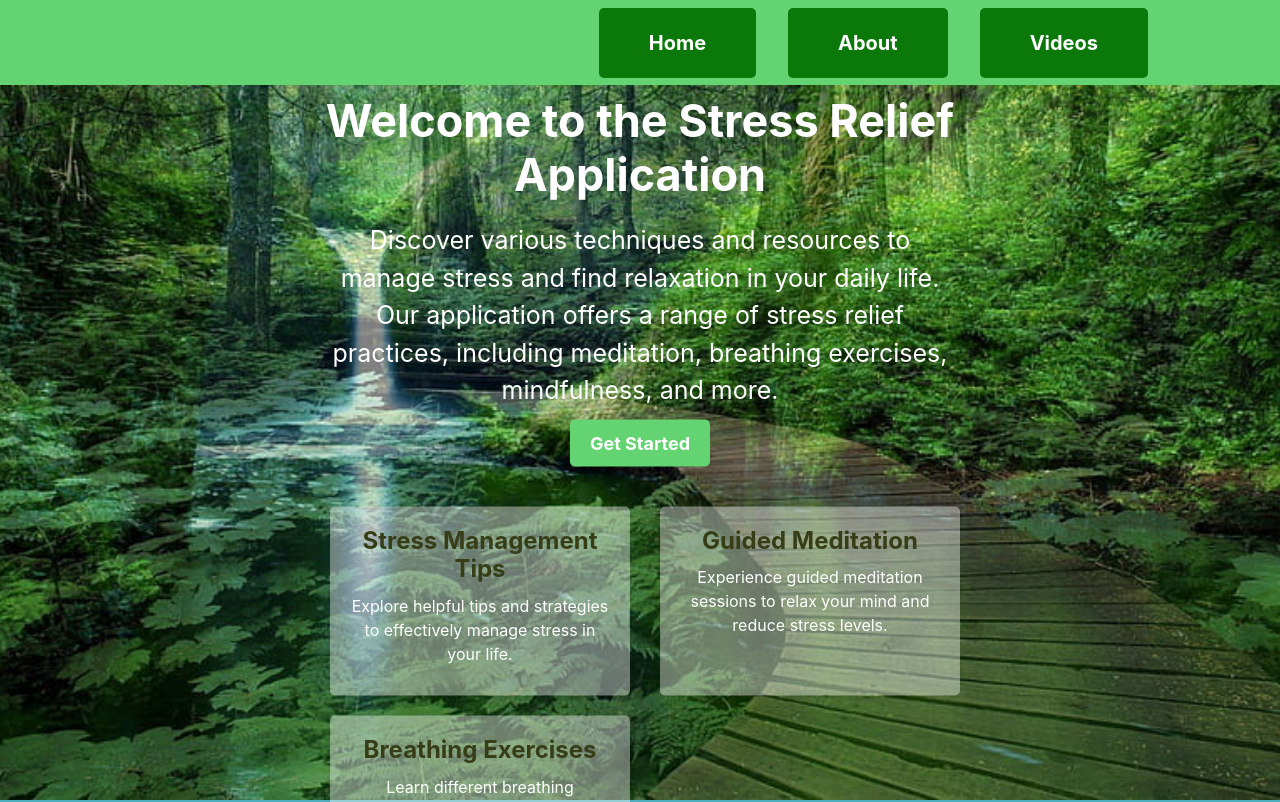
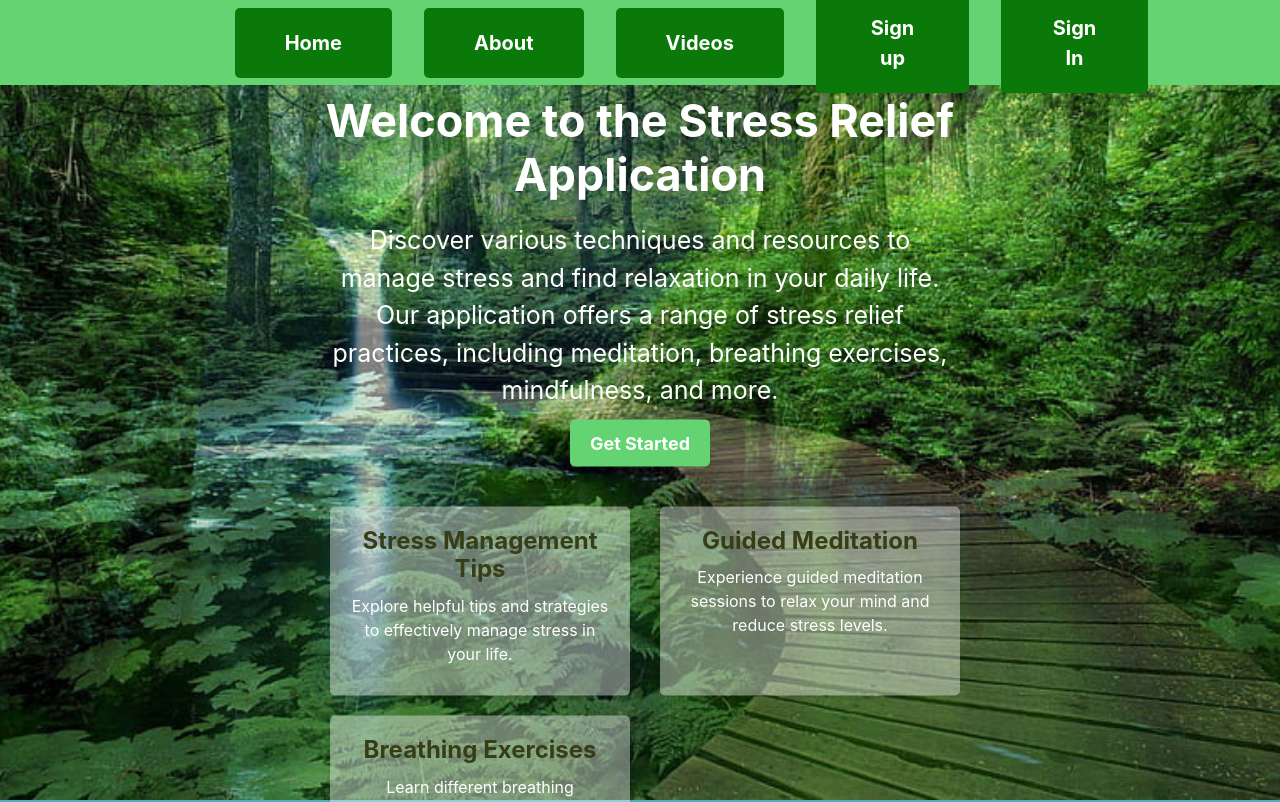
Before and after one commit to Cmbailey089/zenify, a React (Create React App) app in the folder client/: page / in a window 1280 px wide. Shown: the top 802 px of the page. Built offline with nearby package versions, Linux system fonts and the light colour scheme; the HTML template or start-up script is replaced by a standard one.

Commit message:
one exclamation point broke everything!

```diff
--- a/client/src/components/Navbar/index.js
+++ b/client/src/components/Navbar/index.js
@@ -22,7 +22,7 @@ const Navbar = ({ loggedIn, username }) => {
           <NavLink to="/videos" activeStyle>
             <button className="nav-link-button">Videos</button>
           </NavLink>
-          {loggedIn && (
+          {!loggedIn ? (
             <>
               <NavLink to="/sign-up" activeStyle>
                 <button className="nav-link-button">Sign up</button>
@@ -31,7 +31,7 @@ const Navbar = ({ loggedIn, username }) => {
                 <button className="nav-link-button">Sign In</button>
               </NavLink>
             </>
-          )}
+          ) : null}
         </NavMenu>
       </Nav>
     </>
```
